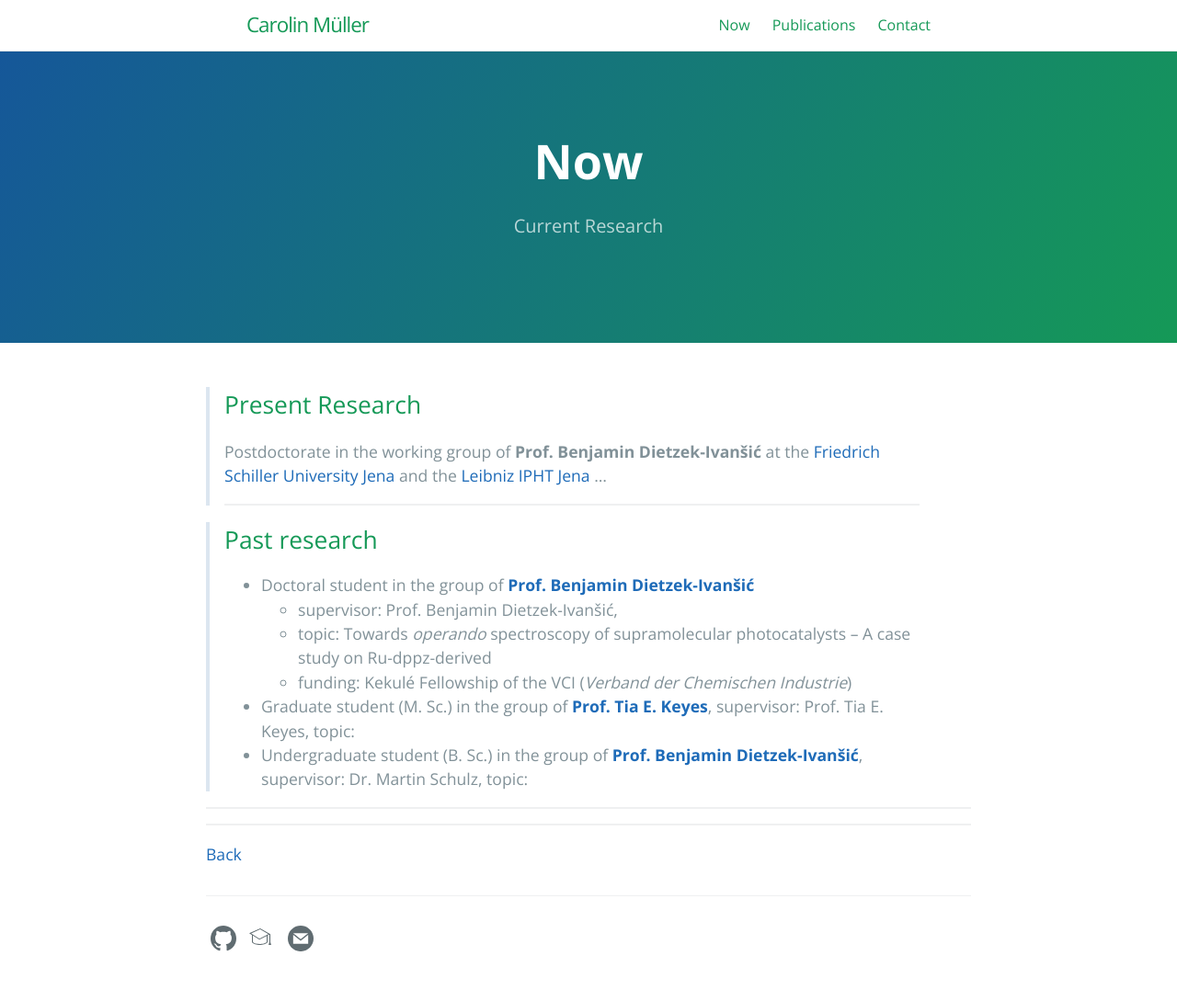
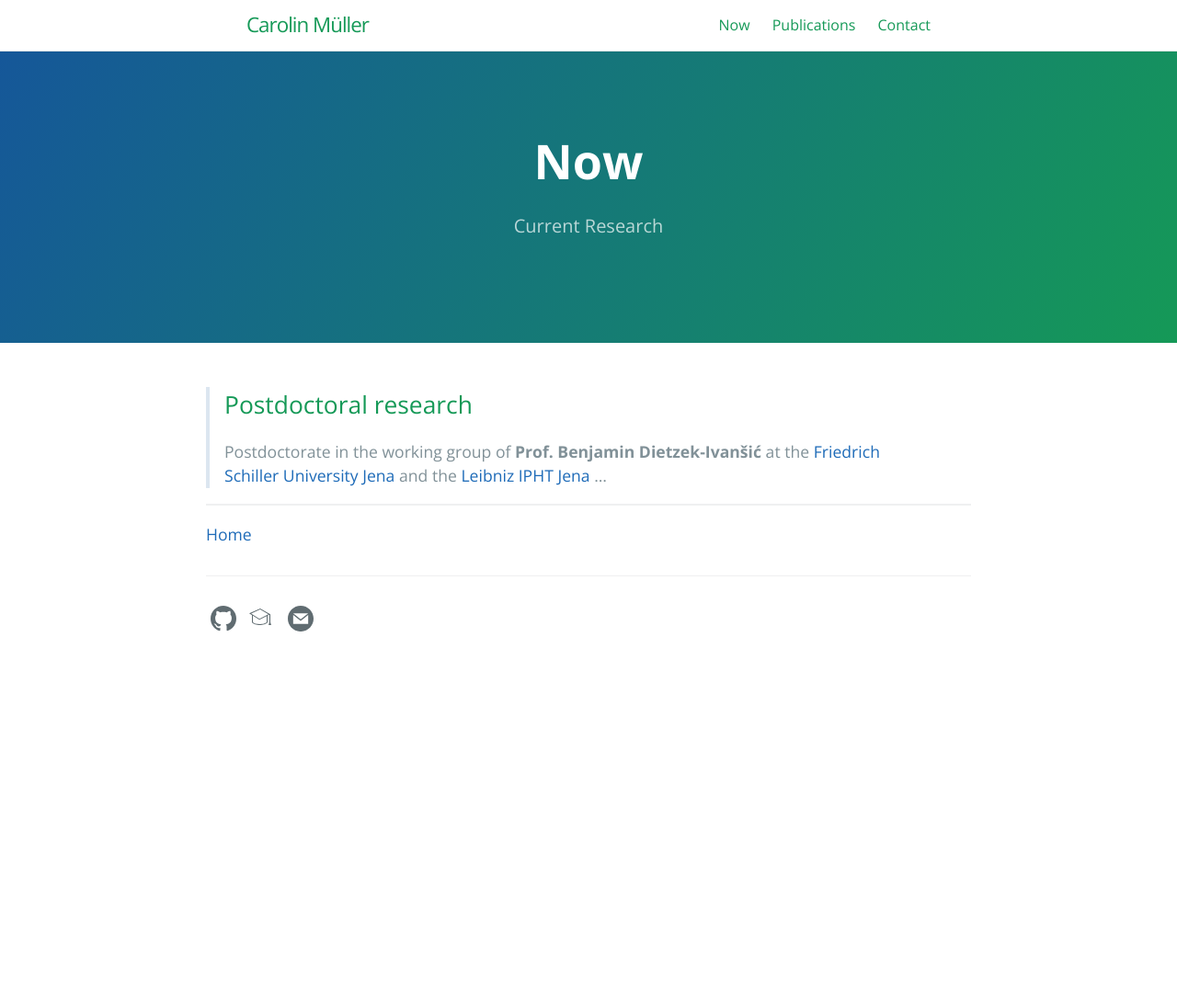
Before and after one commit to carolin-m/carolin-m.github.io, a Jekyll site: the page built from now.md, in a window 1280 px wide. Shown: the whole page at 92% size. Built offline with Jekyll 4.4.1, drawn with Linux system fonts in a browser that asks for light colours; after the commit the page ends 900 px from its top, so only the background shows below that.

Commit message:
Update now.md

```diff
--- a/now.md
+++ b/now.md
@@ -7,24 +7,13 @@ ref: now
 order: 2
 ---
 
-> ## Present Research
+> ## Postdoctoral research
 > Postdoctorate in the working group of **Prof. Benjamin Dietzek-Ivanšić** at the [Friedrich Schiller University Jena](https://www.ipc.uni-jena.de/en/AGDietzek) and the [Leibniz IPHT Jena](https://www.leibniz-ipht.de/en/departments/functional-interfaces/work-groups/photophysics-and-photochemistry-of-functional-interfaces/)
 > ...
 >
-_______
 
-> ## Past research
-> * Doctoral student in the group of [**Prof. Benjamin Dietzek-Ivanšić**](https://www.ipc.uni-jena.de/en/AGDietzek)
->     * supervisor: Prof. Benjamin Dietzek-Ivanšić,
->     * topic: Towards *operando* spectroscopy of supramolecular photocatalysts – A case study on Ru-dppz-derived
->     * funding: Kekulé Fellowship of the VCI (*Verband der Chemischen Industrie*)
->
-> * Graduate student (M. Sc.) in the group of [**Prof. Tia E. Keyes**](https://sites.google.com/dcu.ie/keyes-research-group/home), supervisor: Prof. Tia E. Keyes, topic:
-> * Undergraduate student (B. Sc.) in the group of [**Prof. Benjamin Dietzek-Ivanšić**](https://www.ipc.uni-jena.de/en/AGDietzek), supervisor: Dr. Martin Schulz, topic:
-
-________
 
 
 _________
 
-[Back]({{ '/' | absolute_url }})
+[Home]({{ '/' | absolute_url }})
```
